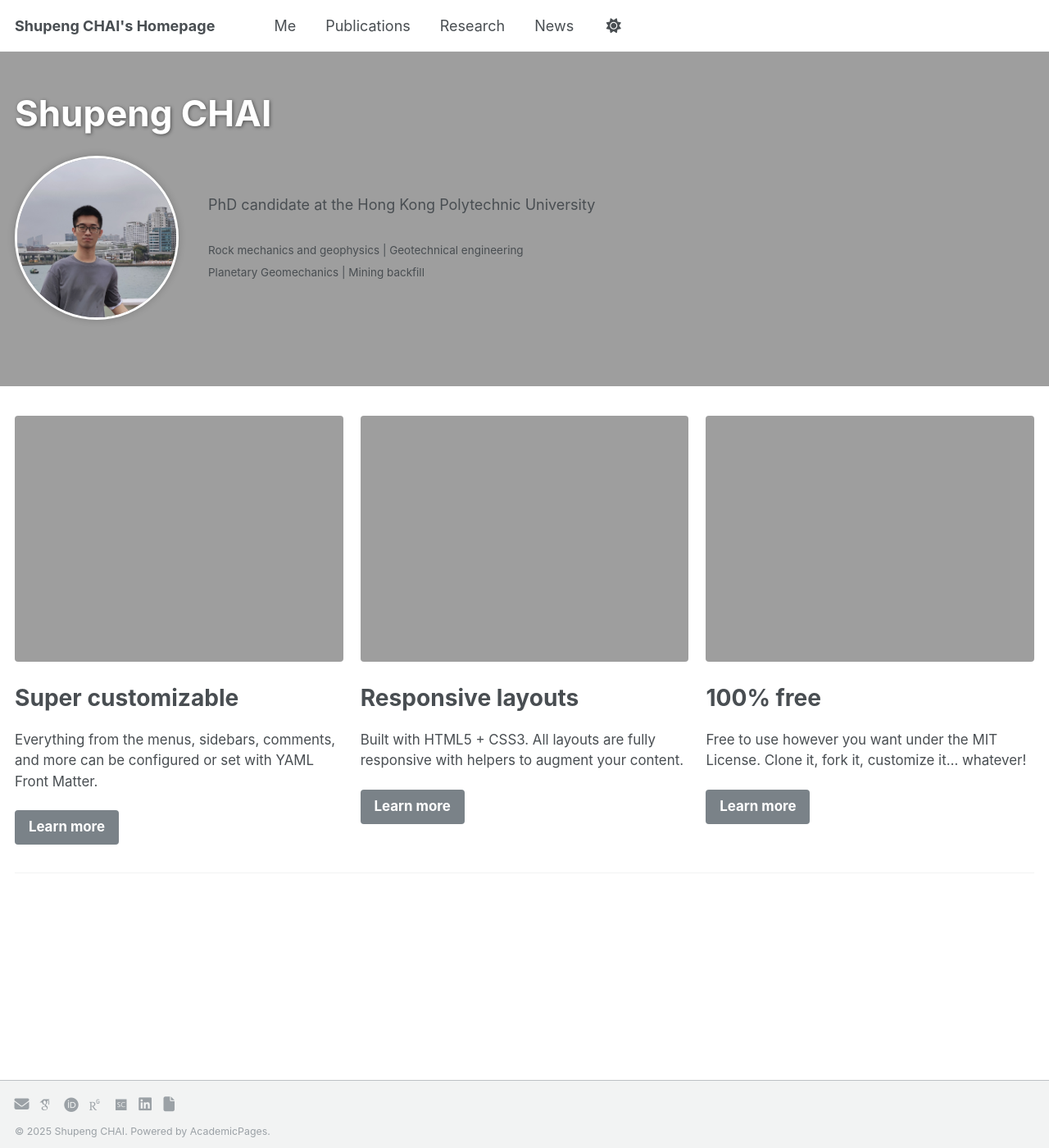
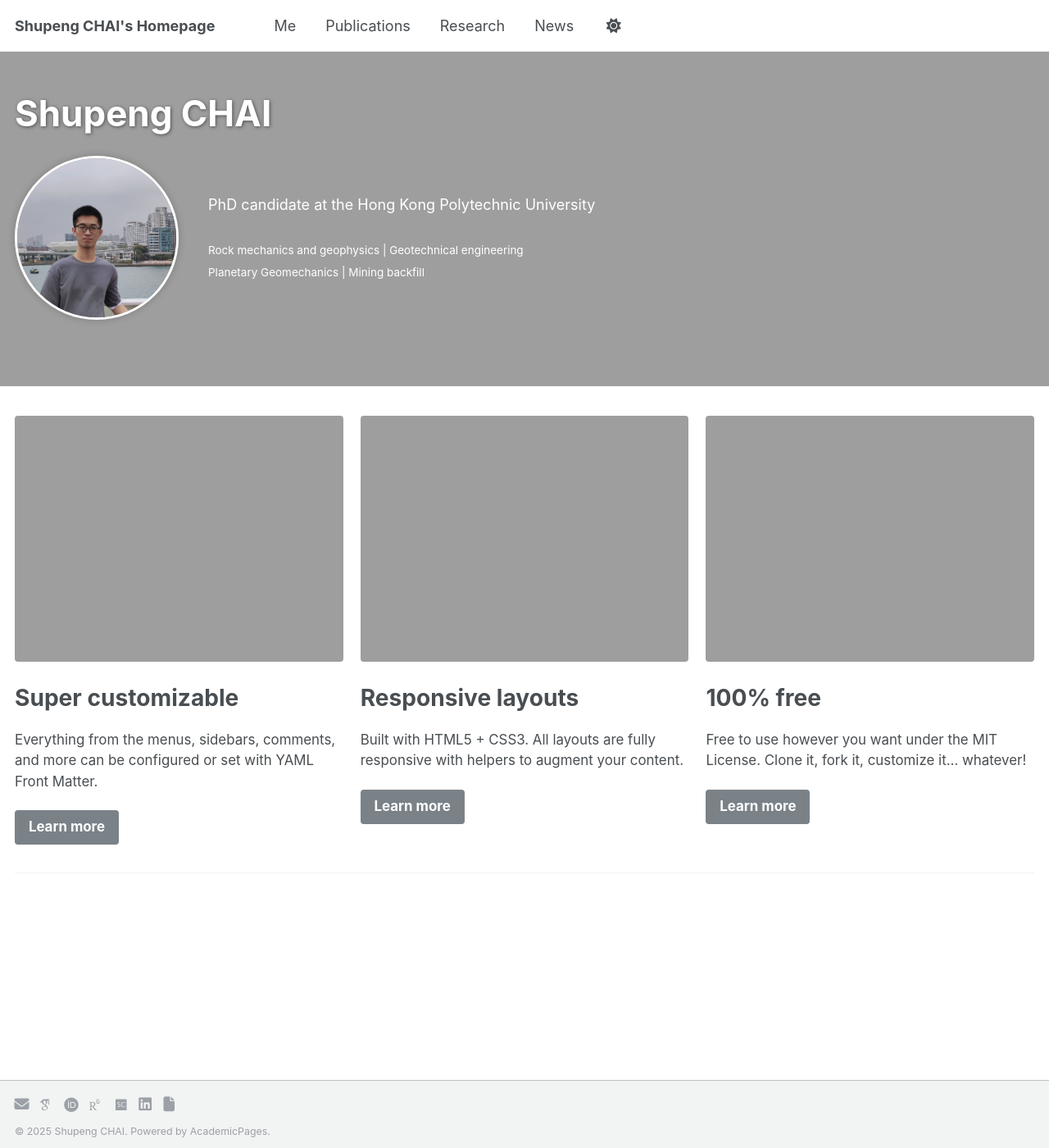
Before and after one commit to spchai/spchai.github.io, a Jekyll site: the page built from _pages/about.md, in a window 1280 px wide and 1400 px high. Shown: the whole window at 82% size. Built offline with Jekyll 4.4.1, drawn with Linux system fonts in a browser that asks for light colours; some web fonts are replaced.

Commit message:
Update _page.scss

```diff
--- a/_sass/layout/_page.scss
+++ b/_sass/layout/_page.scss
@@ -427,4 +427,5 @@
 
 .profile-content {
   flex: 1;
+  color: #ffffff !important;
 }
```
